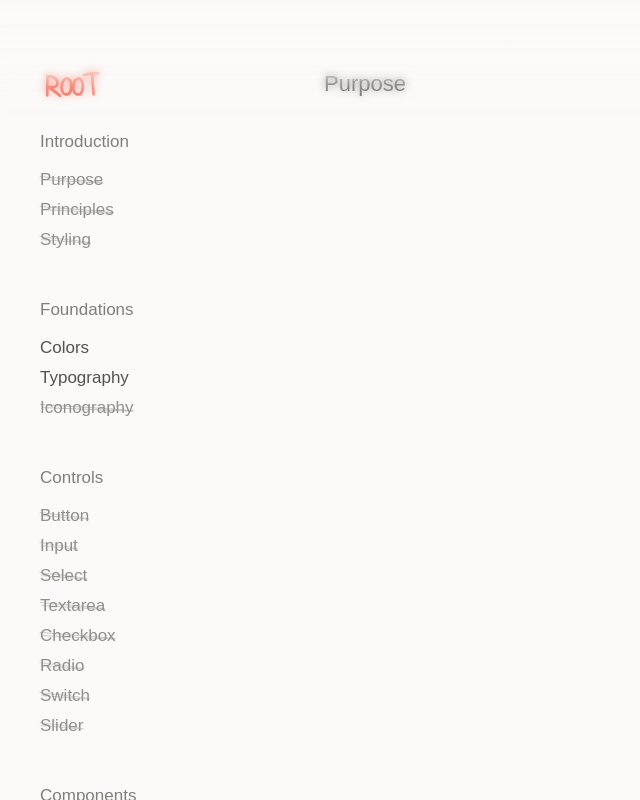
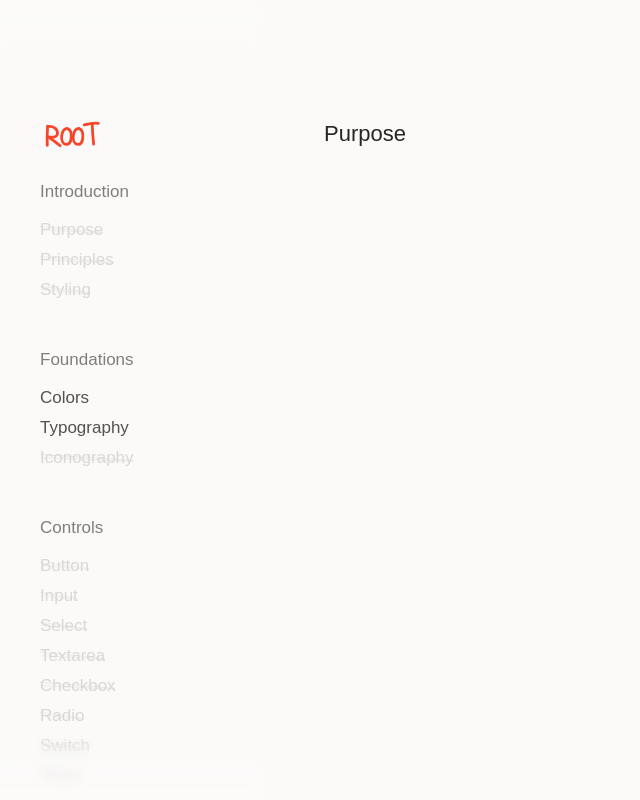
Before and after one commit to imandresochoa/Normal-Things-Company, a Next.js app: page /root/purpose in a window 1280 px wide. Shown: the whole page, without its empty margins (0-640 px from the left). Built offline with nearby package versions, Linux system fonts and the light colour scheme; a web font is replaced by a local one.

Commit message:
Sidebar-only fades and Neutral 400 disabled ink (#29)
Sidebar fades are 70px top and bottom. Start is 120px. Disabled ink is Neutral 400.

```diff
--- a/app/globals.css
+++ b/app/globals.css
@@ -26,7 +26,7 @@
   --root-accent: var(--bg-expressive);
   --root-body: var(--text-secondary);
   --root-title: #817e7a;
-  --root-disabled: #928e8b;
+  --root-disabled: #dad7d4;
 }
 
 @theme inline {
@@ -205,8 +205,8 @@ body {
 }
 
 .root-docs {
-  --root-top: 70px;
-  --root-fade-height: 120px;
+  --root-top: 120px;
+  --root-fade-height: 70px;
   --root-fade-blur: 4px;
   --root-fade-stop: 50%;
   min-height: 100dvh;
@@ -221,31 +221,6 @@ body {
   display: flex;
   flex-direction: column;
   min-height: 100dvh;
-}
-
-.root-top-fade {
-  position: fixed;
-  top: 0;
-  left: 0;
-  z-index: 55;
-  width: 100%;
-  height: var(--root-fade-height);
-  pointer-events: none;
-  user-select: none;
-  -webkit-user-select: none;
-  background: linear-gradient(to top, transparent, var(--root-bg));
-  -webkit-mask-image: linear-gradient(
-    to bottom,
-    var(--root-bg) var(--root-fade-stop),
-    transparent
-  );
-  mask-image: linear-gradient(
-    to bottom,
-    var(--root-bg) var(--root-fade-stop),
-    transparent
-  );
-  -webkit-backdrop-filter: blur(var(--root-fade-blur));
-  backdrop-filter: blur(var(--root-fade-blur));
 }
 
 .root-mobile-header {
@@ -313,6 +288,51 @@ body {
   pointer-events: auto;
   visibility: visible;
   transform: translateX(0);
+}
+
+.root-sidebar::before,
+.root-sidebar::after {
+  content: "";
+  position: absolute;
+  left: 0;
+  right: 0;
+  z-index: 2;
+  height: var(--root-fade-height);
+  pointer-events: none;
+  user-select: none;
+  -webkit-user-select: none;
+  -webkit-backdrop-filter: blur(var(--root-fade-blur));
+  backdrop-filter: blur(var(--root-fade-blur));
+}
+
+.root-sidebar::before {
+  top: 0;
+  background: linear-gradient(to top, transparent, var(--root-bg));
+  -webkit-mask-image: linear-gradient(
+    to bottom,
+    var(--root-bg) var(--root-fade-stop),
+    transparent
+  );
+  mask-image: linear-gradient(
+    to bottom,
+    var(--root-bg) var(--root-fade-stop),
+    transparent
+  );
+}
+
+.root-sidebar::after {
+  bottom: 0;
+  background: linear-gradient(to bottom, transparent, var(--root-bg));
+  -webkit-mask-image: linear-gradient(
+    to top,
+    var(--root-bg) var(--root-fade-stop),
+    transparent
+  );
+  mask-image: linear-gradient(
+    to top,
+    var(--root-bg) var(--root-fade-stop),
+    transparent
+  );
 }
 
 .root-main {
@@ -963,7 +983,8 @@ body {
     transform: none;
   }
 
-  .root-top-fade {
+  .root-sidebar::before,
+  .root-sidebar::after {
     -webkit-backdrop-filter: none;
     backdrop-filter: none;
   }
--- a/components/root/colors-page.tsx
+++ b/components/root/colors-page.tsx
@@ -64,7 +64,7 @@ const SEED_SWATCHES: {
 
 const SEMANTIC_COPY: Record<string, string> = {
   Backgrounds: "Paper, chrome, fills, and tinted surfaces. Dark mode inverts Neutral. Blue and Orange fills keep the 700 seed.",
-  "Text and icons": "Primary, secondary, and tertiary ink. Group titles use Neutral 600. Disabled controls use Neutral 500. Inverse ink on filled controls, and the two chromatic marks.",
+  "Text and icons": "Primary, secondary, and tertiary ink. Group titles use Neutral 600. Disabled controls use Neutral 400. Inverse ink on filled controls, and the two chromatic marks.",
   Borders: "Hairlines, control borders, and focus rings.",
 };
 
@@ -292,8 +292,8 @@ export function ColorsPage() {
         <h2>Text rank</h2>
         <p>
           Ink rank is primary, then secondary, then tertiary, then Neutral
-          600, then Neutral 500. Group titles use Neutral 600. Disabled
-          controls use Neutral 500. Active ink stays{" "}
+          600, then Neutral 400. Group titles use Neutral 600. Disabled
+          controls use Neutral 400. Active ink stays{" "}
           <code>text-primary</code> or <code>text-secondary</code>.
         </p>
         <ul className="root-doc-list">
@@ -302,8 +302,8 @@ export function ColorsPage() {
             rows.
           </li>
           <li>
-            Disabled controls are inactive UI. Neutral 500 is quieter
-            than the title. Do not use Neutral 500 for live chrome.
+            Disabled controls are inactive UI. Neutral 400 is quieter
+            than the title. Do not use Neutral 400 for live chrome.
           </li>
         </ul>
       </section>
--- a/components/root/docs-shell.tsx
+++ b/components/root/docs-shell.tsx
@@ -43,8 +43,6 @@ export function DocsShell({ children }: DocsShellProps) {
   }, [open]);
 
   return (
-    <>
-      <div className="root-top-fade" aria-hidden="true" />
     <div className="root-shell">
       <header className="root-mobile-header md:hidden">
         <RootMark />
@@ -70,7 +68,6 @@ export function DocsShell({ children }: DocsShellProps) {
       <RootSidebar currentSlug={currentSlug} open={open} id={sidebarId} />
       <main className="root-main">{children}</main>
     </div>
-    </>
   );
 }
 
--- a/components/root/typography-page.tsx
+++ b/components/root/typography-page.tsx
@@ -222,7 +222,7 @@ export function TypographyPage() {
           </li>
           <li>
             Quiet chrome uses Neutral 600. Disabled controls use Neutral
-            500. Do not pick a new size to make them recede. Active text
+            400. Do not pick a new size to make them recede. Active text
             stays stronger.
           </li>
           <li>
```
Also changed, not shown: 1 other file (tests, documents, lock files or other folders). Lines whose indentation alone changed are shown as unchanged.
